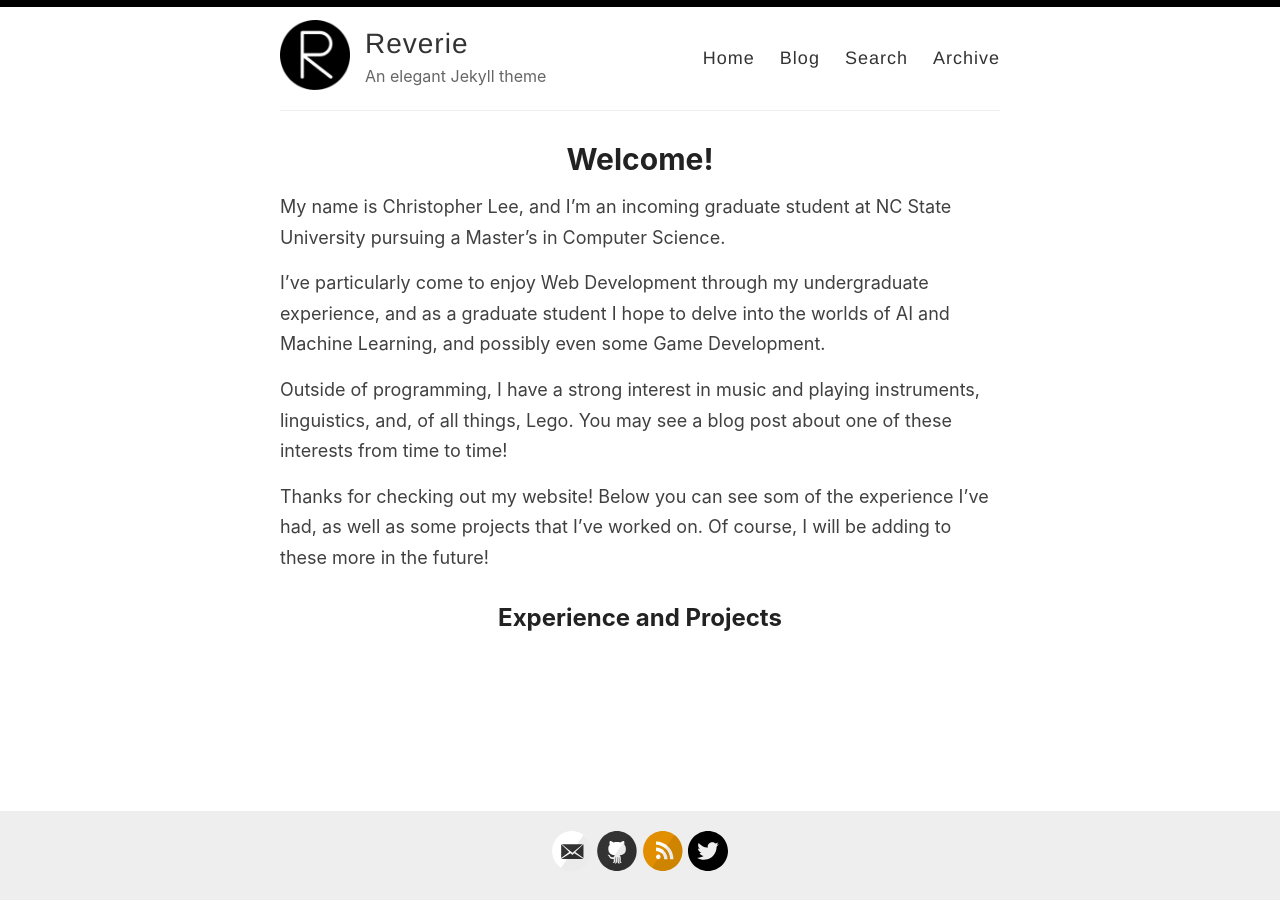
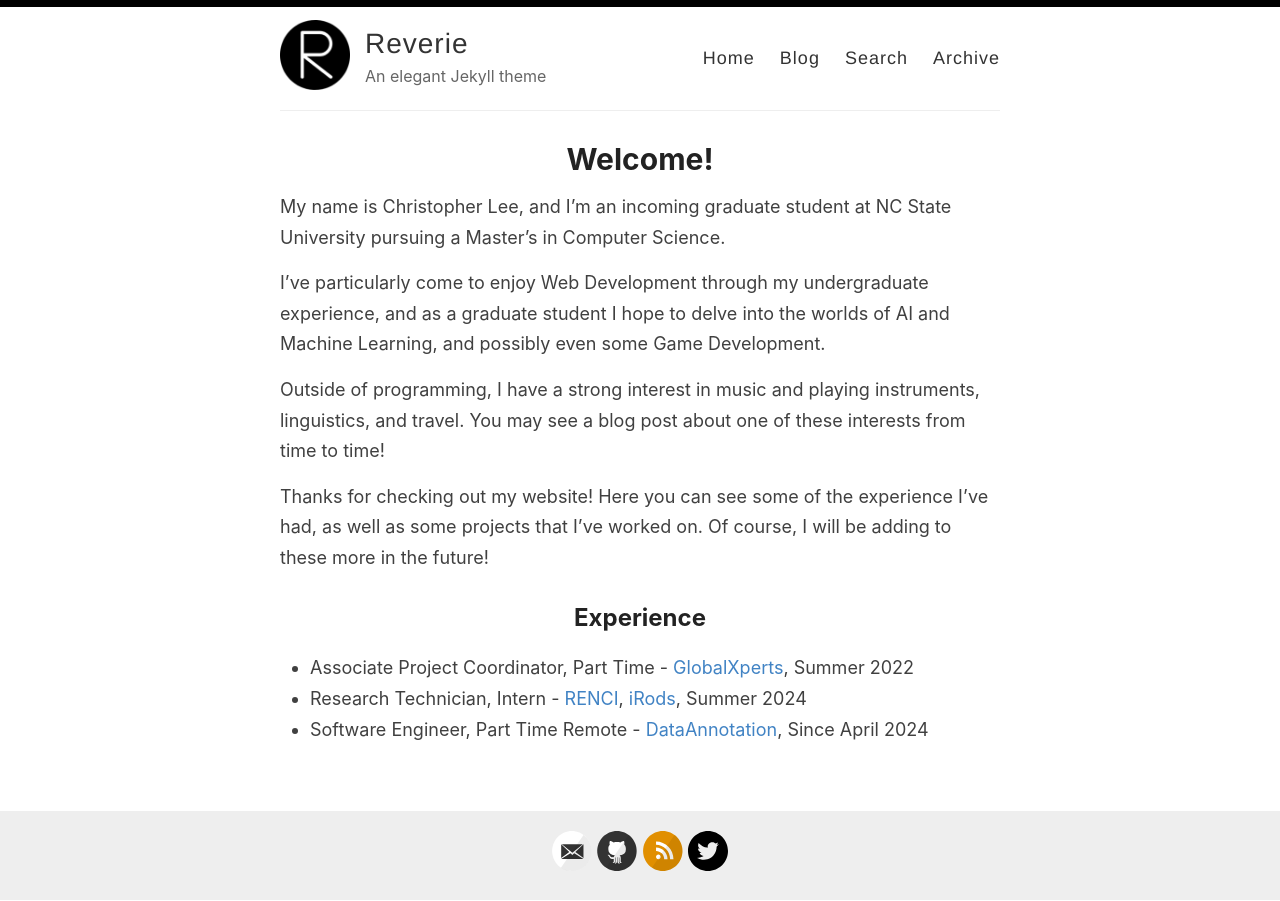
Before and after one commit to Ramen-Noodle/ramen-noodle.github.io, a Jekyll site: the page built from _pages/home.md, in a window 1280 px wide. Built offline with Jekyll 4.4.1, drawn with Linux system fonts in a browser that asks for light colours.

Commit message:
Added experience to home page

```diff
--- a/_pages/home.md
+++ b/_pages/home.md
@@ -9,8 +9,12 @@ My name is Christopher Lee, and I'm an incoming graduate student at NC State Uni
 
 I've particularly come to enjoy Web Development through my undergraduate experience, and as a graduate student I hope to delve into the worlds of AI and Machine Learning, and possibly even some Game Development.
 
-Outside of programming, I have a strong interest in music and playing instruments, linguistics, and, of all things, Lego. You may see a blog post about one of these interests from time to time!
+Outside of programming, I have a strong interest in music and playing instruments, linguistics, and travel. You may see a blog post about one of these interests from time to time!
 
-Thanks for checking out my website! Below you can see som of the experience I've had, as well as some projects that I've worked on. Of course, I will be adding to these more in the future!
+Thanks for checking out my website! Here you can see some of the experience I've had, as well as some projects that I've worked on. Of course, I will be adding to these more in the future!
 
-## Experience and Projects
+## Experience
+
+- Associate Project Coordinator, Part Time - [GlobalXperts](https://www.globalxperts.net/), Summer 2022
+- Research Technician, Intern - [RENCI](https://renci.org/), [iRods](https://irods.org/), Summer 2024
+- Software Engineer, Part Time Remote - [DataAnnotation](https://www.dataannotation.tech/generalist?worker_source=G&utm_source=google&utm_medium=display&utm_campaign=20429741244&utm_adgroup=153008825238&utm_content=668966805731&gad_source=1&gad_campaignid=20429741244&gbraid=0AAAAAqBNCsVbePfEDToIBaWNpFk53EFUy&gclid=CjwKCAjw_pDBBhBMEiwAmY02NiUKxnLZZ3d0EHTSImrwqryV8_2rdSkCBj7vmBZbfuG1QfrxKsx83hoCrooQAvD_BwE), Since April 2024
```
